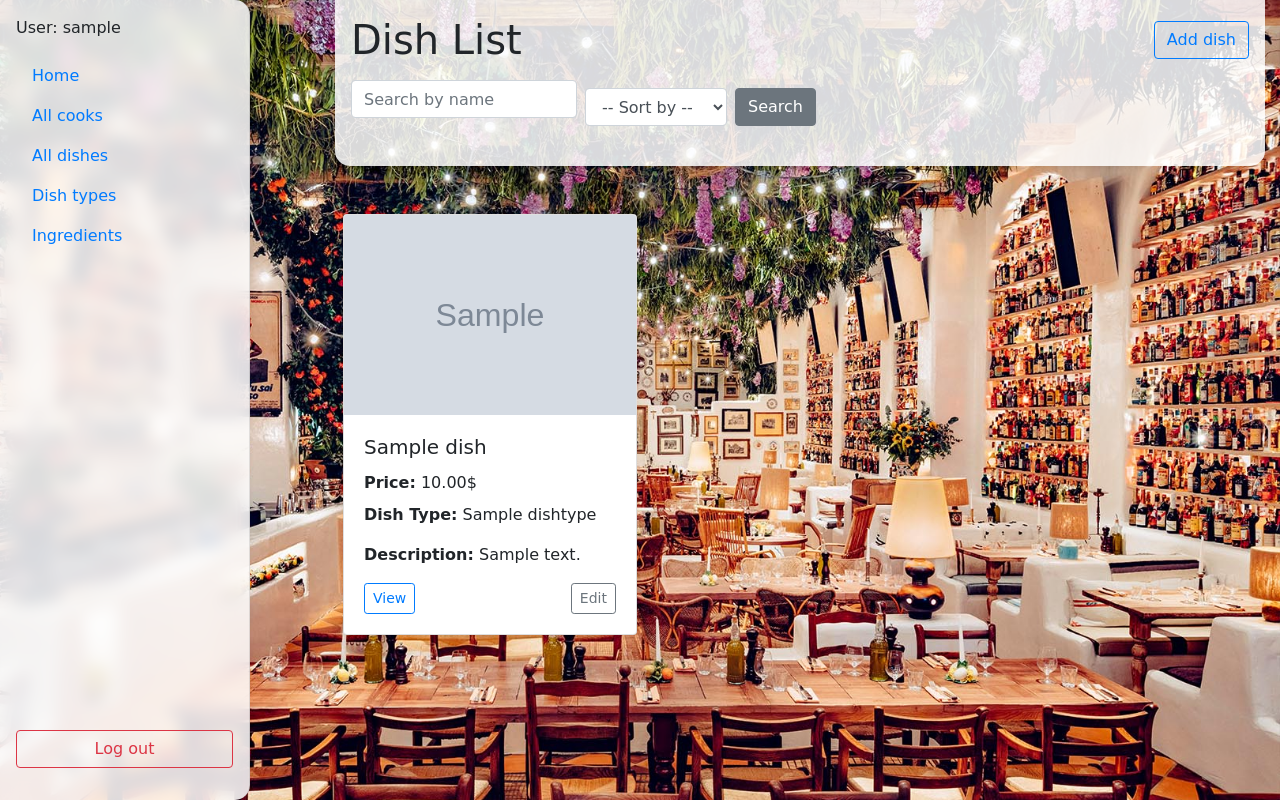
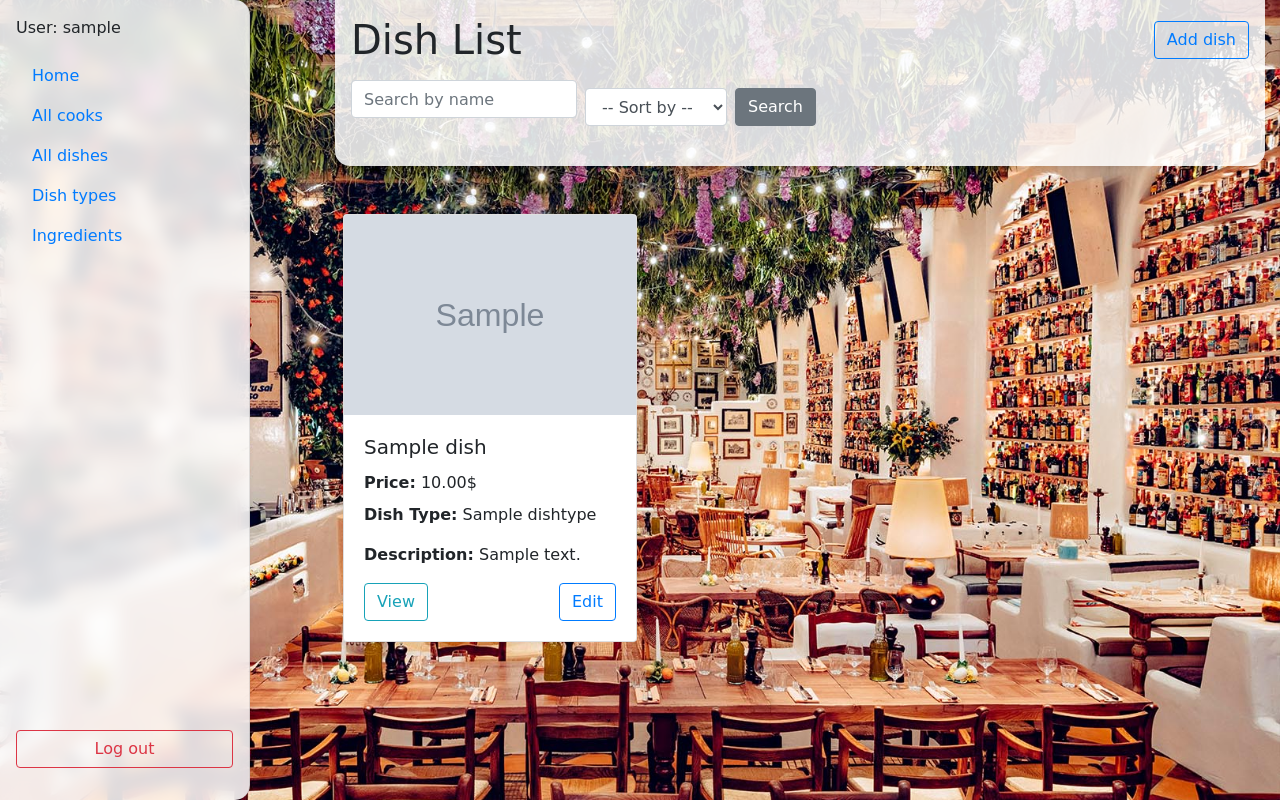
Before and after one commit to Hetmarum/Django-Kitchen, a Django app: page /dishes/ in a window 1280 px wide. Run offline with Django 5.2, Linux system fonts and the light colour scheme; a user stored in the database is signed in; tables that the repository leaves empty hold one stand-in row (values such as "Sample post"); grey boxes marked "Sample" are stand-in pictures; parts of the project's set-up code (start-up, migrations or seed data) failed here and were passed over; some libraries are stand-ins or nearby versions; some web fonts are replaced.

Commit message:
changed that only admin can update & delete other cooks or dish types, dish_list.html buttons changes

```diff
--- a/templates/kitchen/cook_detail.html
+++ b/templates/kitchen/cook_detail.html
@@ -24,8 +24,10 @@
   </div>
 
   <div class="mt-3">
-    <a class="btn btn-outline-primary" href="{% url 'kitchen:cook-update' pk=cook.id %}">Update</a>
-    <a class="btn btn-outline-danger" href="{% url 'kitchen:cook-delete' pk=cook.id %}">Delete</a>
+    {% if request.user.is_superuser or request.user == cook %}
+      <a class="btn btn-outline-primary" href="{% url 'kitchen:cook-update' pk=cook.id %}">Update</a>
+      <a class="btn btn-outline-danger" href="{% url 'kitchen:cook-delete' pk=cook.id %}">Delete</a>
+    {% endif %}
   </div>
 </div>
 {% endblock %}
--- a/templates/kitchen/dish_list.html
+++ b/templates/kitchen/dish_list.html
@@ -44,8 +44,8 @@
               <p class="card-text mb-3"><strong>Dish Type:</strong> {{ dish.dish_type }}</p>
               <p class="card-text mb-3"><strong>Description:</strong> {{ dish.description }}</p>
               <div class="mt-auto d-flex justify-content-between">
-                <a href="{{ dish.get_absolute_url }}" class="btn btn-sm btn-outline-primary">View</a>
-                <a href="{% url 'kitchen:dish-update' dish.id %}" class="btn btn-sm btn-outline-secondary">Edit</a>
+                <a href="{{ dish.get_absolute_url }}" class="btn btn-outline-info">View</a>
+                <a href="{% url 'kitchen:dish-update' dish.id %}" class="btn btn-outline-primary">Edit</a>
               </div>
             </div>
           </div>
```
Also changed, not shown: templates/kitchen/dish_type_list.html (+10 -1 lines).
